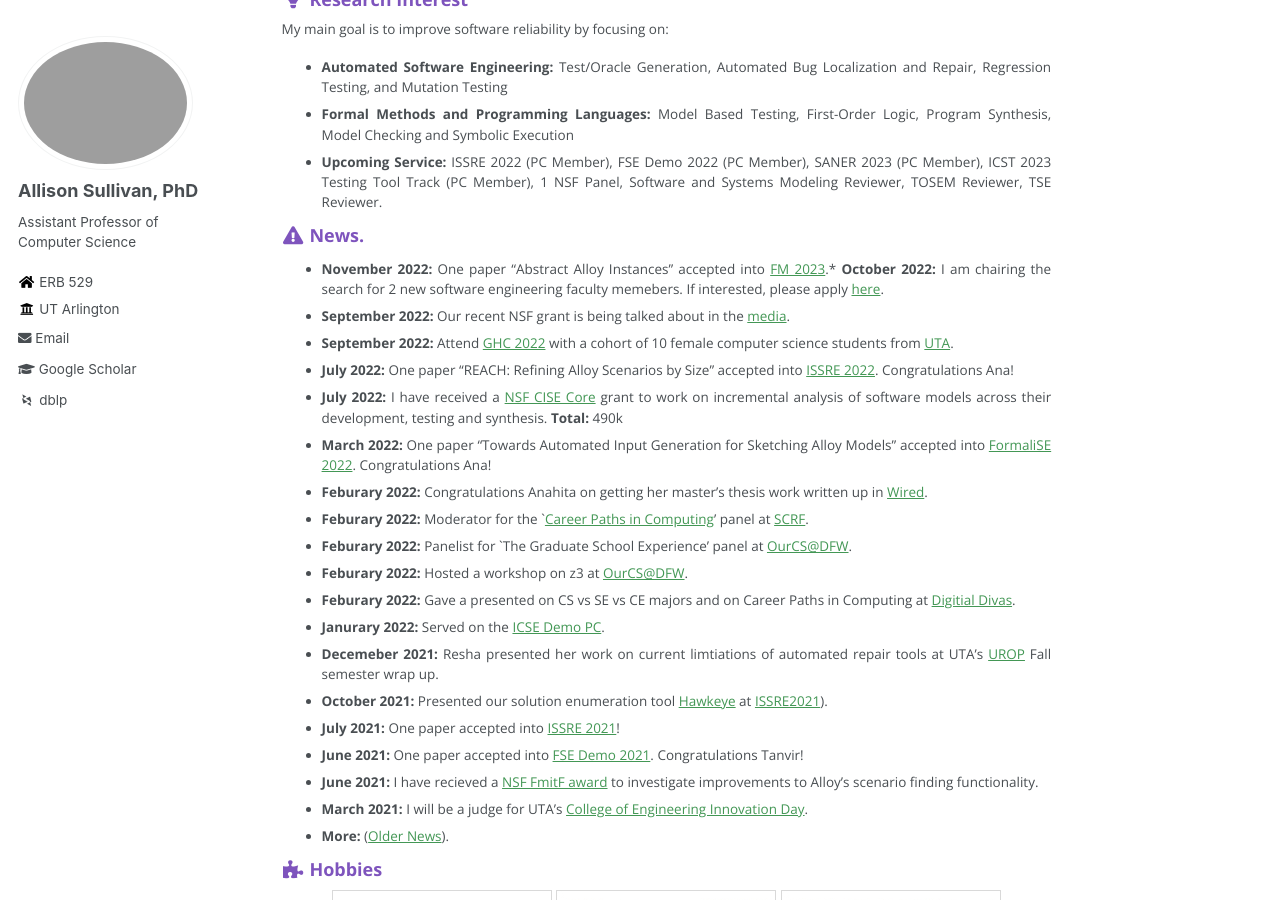
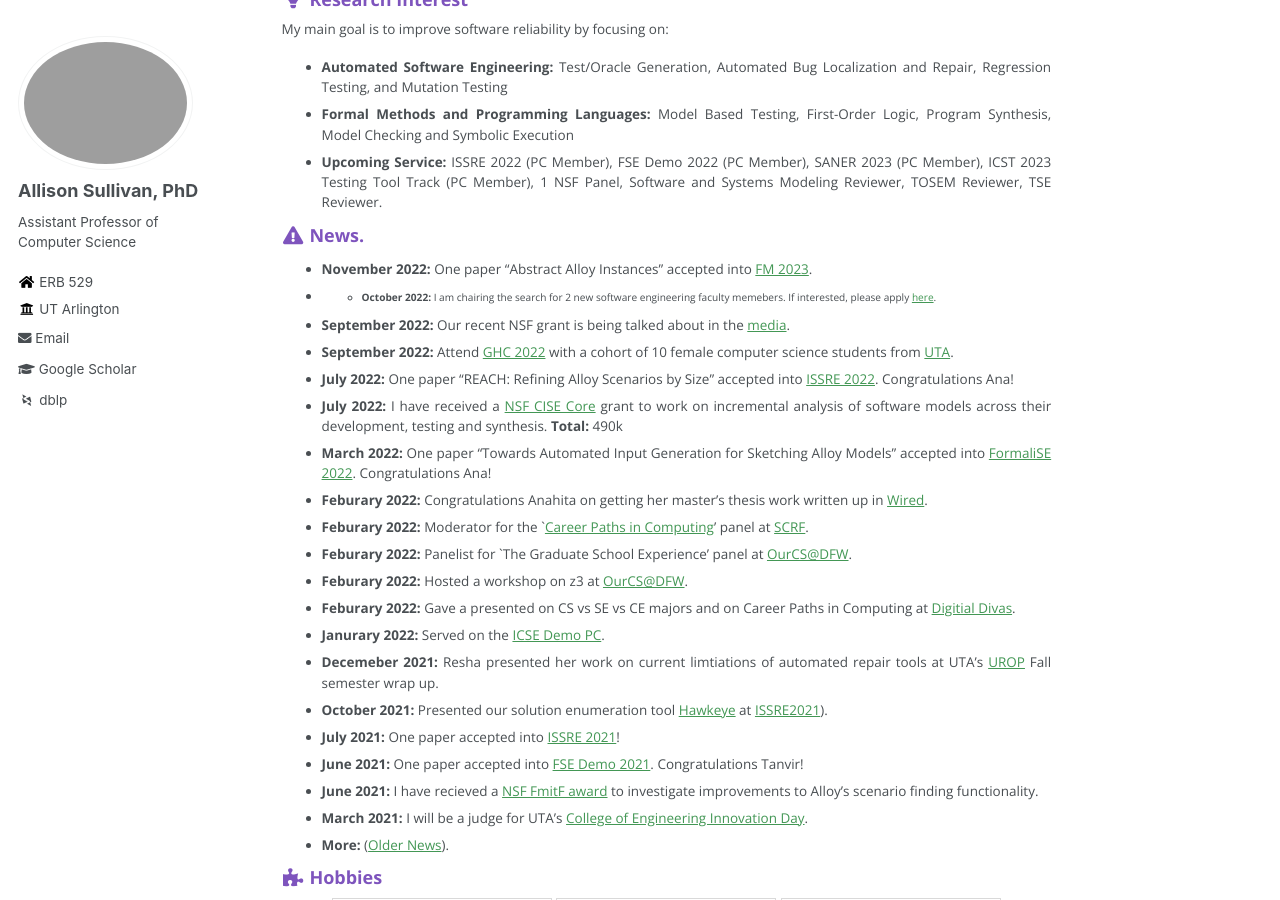
Before and after one commit to Allisonius/allisonius.github.io, a Jekyll site: the page built from _pages/about.md, in a window 1280 px wide and 900 px high, scrolled down 420 px. Built offline with Jekyll 4.4.1, drawn with Linux system fonts in a browser that asks for light colours; some web fonts are replaced.

```diff
--- a/_pages/about.md
+++ b/_pages/about.md
@@ -26,7 +26,8 @@ Checking and Symbolic Execution
 
 
 ### <i class="fa fa-fw fa-exclamation-triangle" aria-hidden="true"></i> News.
-* **November 2022:** One paper "Abstract Alloy Instances" accepted into [FM 2023](https://fm2023.isp.uni-luebeck.de/).* **October 2022:** I am chairing the search for 2 new software engineering faculty memebers. If interested, please apply [here](https://uta.peopleadmin.com/postings/20379).
+* **November 2022:** One paper "Abstract Alloy Instances" accepted into [FM 2023](https://fm2023.isp.uni-luebeck.de/).
+* * **October 2022:** I am chairing the search for 2 new software engineering faculty memebers. If interested, please apply [here](https://uta.peopleadmin.com/postings/20379).
 * **September 2022:** Our recent NSF grant is being talked about in the [media](https://www.uta.edu/news/news-releases/2022/09/22/sullivan-nsf-software-updates).
 * **September 2022:** Attend [GHC 2022](https://ghc.anitab.org/attend/) with a cohort of 10 female computer science students from [UTA](https://www.uta.edu/academics/schools-colleges/engineering/academics/departments/cse).
 * **July 2022:** One paper "REACH: Refining Alloy Scenarios by Size" accepted into [ISSRE 2022](https://issre2022.github.io/index.html). Congratulations Ana!
```
